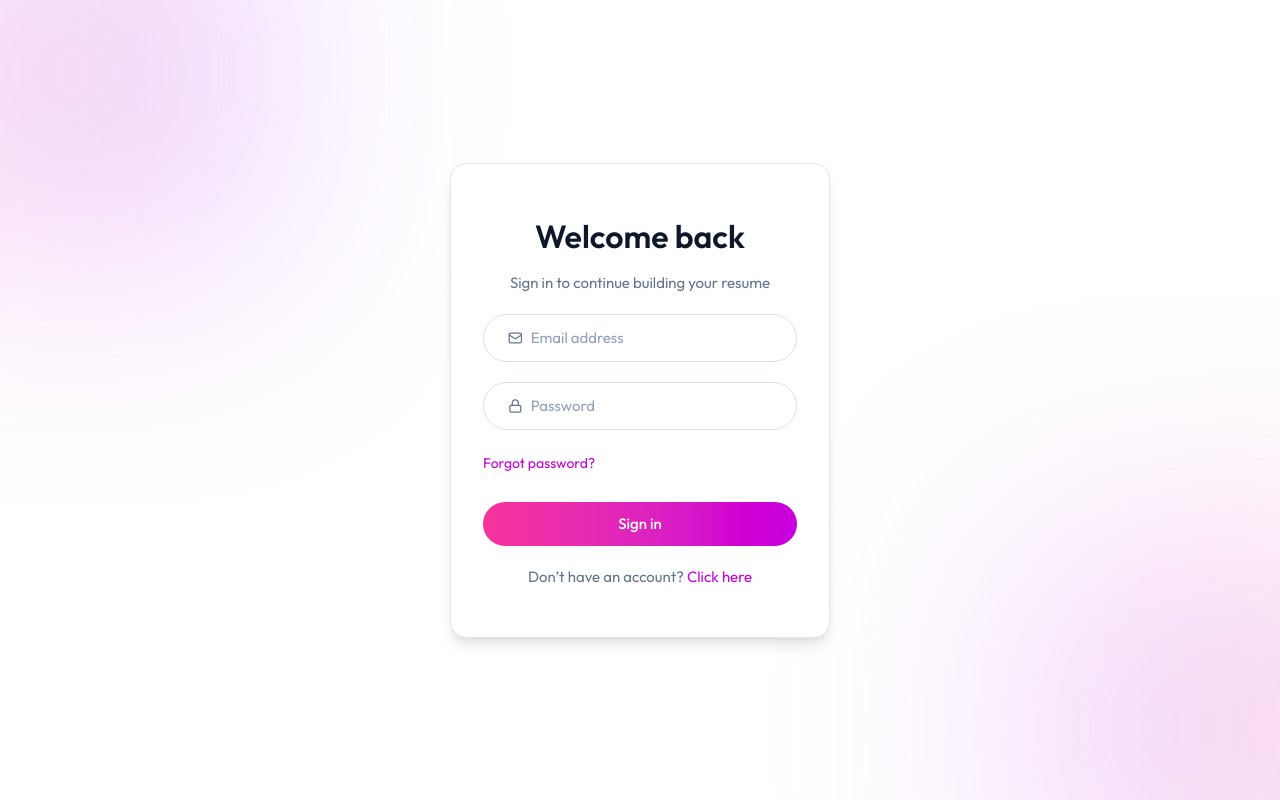
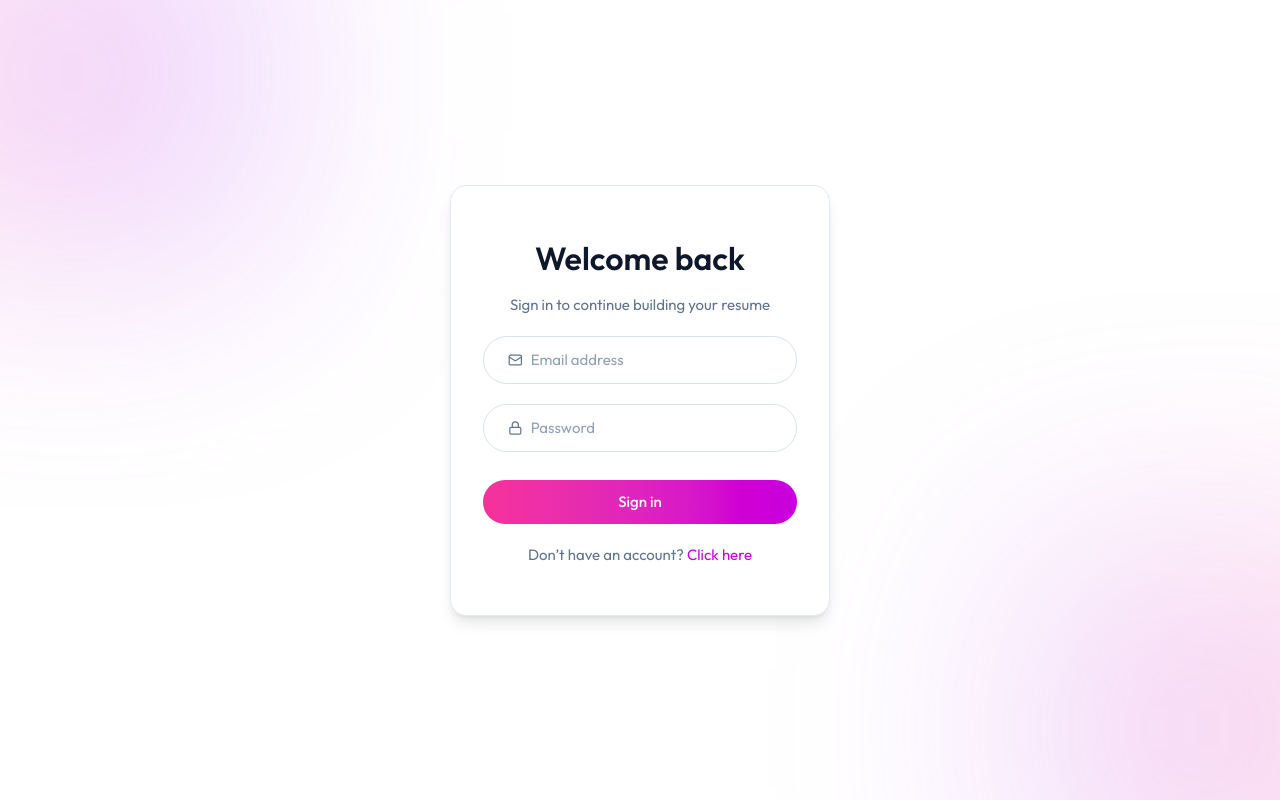
Before and after one commit to Manyaaw29/craft-my-resume, a React (Vite) app in the folder frontend/: page /login in a window 1280 px wide. Built offline with nearby package versions, Linux system fonts and the light colour scheme; no server answers.

Commit message:
Forgot password removed

```diff
--- a/frontend/src/pages/Login.jsx
+++ b/frontend/src/pages/Login.jsx
@@ -104,17 +104,6 @@ const Login = () => {
           />
         </div>
 
-        {state === "login" && (
-          <div className="mt-5 text-left">
-            <button
-              type="button"
-              className="text-[14px] text-fuchsia-600 hover:underline"
-            >
-              Forgot password?
-            </button>
-          </div>
-        )}
-
         <button
           type="submit"
           className="mt-7 w-full h-11 rounded-full text-[15px] text-white font-medium bg-gradient-to-r from-pink-500 to-fuchsia-600 hover:opacity-90 transition"
```
